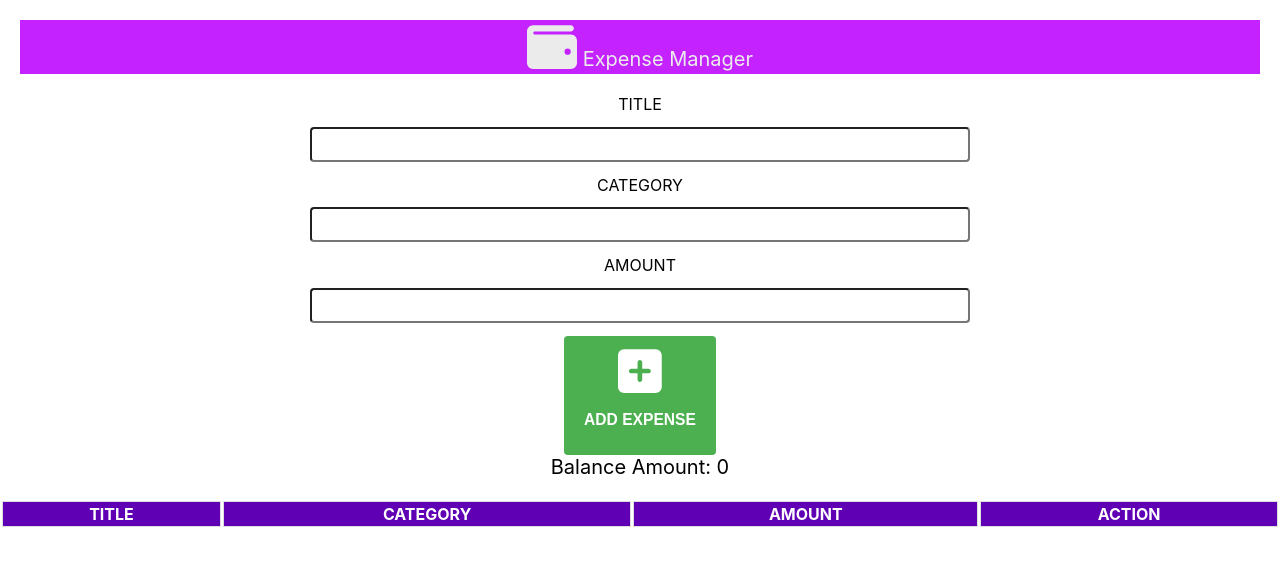
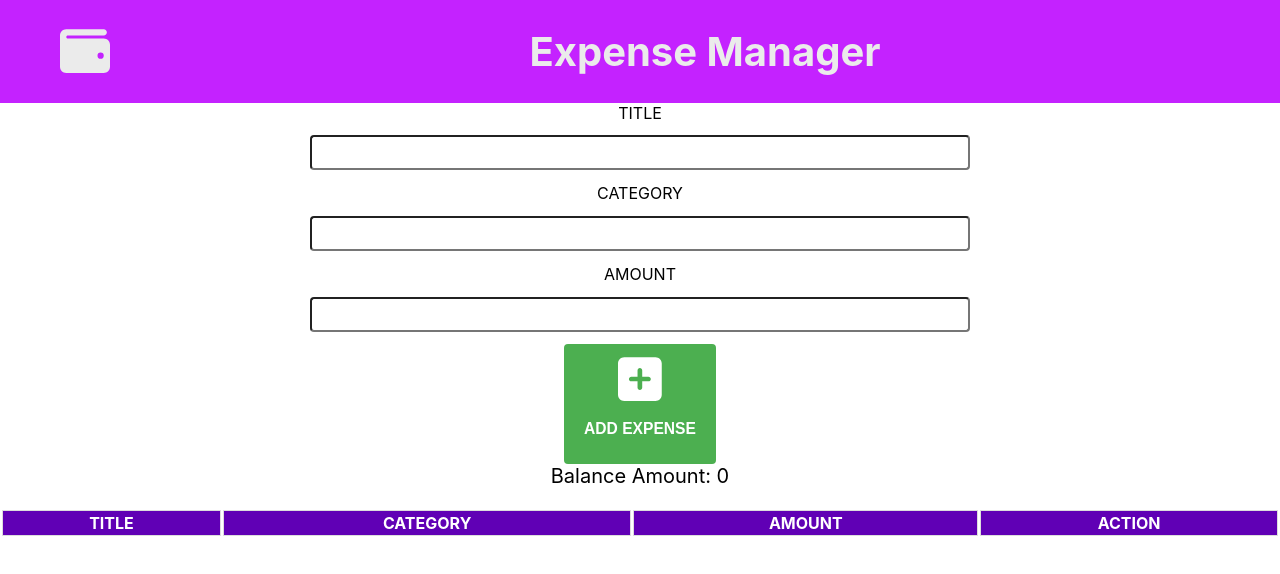
Before and after one commit to joey2310/Expense_Calculator_Project, a React (Create React App) app: page / in a window 1280 px wide. Shown: the top 574 px of the page. Built offline with nearby package versions, Linux system fonts and the light colour scheme.

Commit message:
Header Corrected

```diff
--- a/src/App.css
+++ b/src/App.css
@@ -1,15 +1,26 @@
 .App {
   text-align: center;
-
 }
 
 .App-header{
+  display: flex;
   color: rgb(235, 235, 235);
   background-color: rgb(196, 34, 255);
-  padding: 2px;
+  align-items: center;
+}
+
+.Head{
+  background-color: rgb(196, 34, 255);
+  width: 100%;
+  cursor:pointer;
   font-size: 20px;
-  margin: 20px;
+}
 
+.walleticon{
+  padding: 20px;
+  font-size: 50px;
+  cursor:pointer;
+  margin-left: 40px;
 }
 
 .form{
@@ -83,7 +94,3 @@ th{
   color: white;
   font-size: 30px;
 }
-
-.walleticon{
-  font-size: 50px;
-}
--- a/src/App.js
+++ b/src/App.js
@@ -48,8 +48,7 @@ return(
         <label className='amount'>AMOUNT<br/></label>
         <input type='number'value={amount} onChange={(e) => setAmount(e.target.value)}/>
         </div>
-      <button type='submit'><FontAwesomeIcon className='addbtn' icon={['fas', 'fa-square-plus']} />
-      <br></br><h3>ADD EXPENSE</h3></button>
+      <button type='submit'><FontAwesomeIcon className='addbtn' icon={['fas', 'fa-square-plus']} /> <h3>ADD EXPENSE</h3></button>
       </form>
 )
 }
@@ -70,10 +69,15 @@ function App() {
   return (
     <div className="App">
       <header className="App-header">
-        <FontAwesomeIcon className='walleticon' icon={['fas', 'fa-wallet']} /> Expense Manager
+        <div className='walleticon'>
+        <FontAwesomeIcon icon={['fas', 'fa-wallet']} />
+        </div>
+        <div className='Head'><h1>Expense Manager </h1>
+        </div>
       </header>
       <ExpenseForm onAddExpense={addExpense}/>
-      <div className='banceamt'>Balance Amount: {totalAmount}</div>
+      <div className='banceamt'>Balance Amount: {totalAmount}
+      </div>
    <div className='Table'>
     <table>
       <thead>
```
